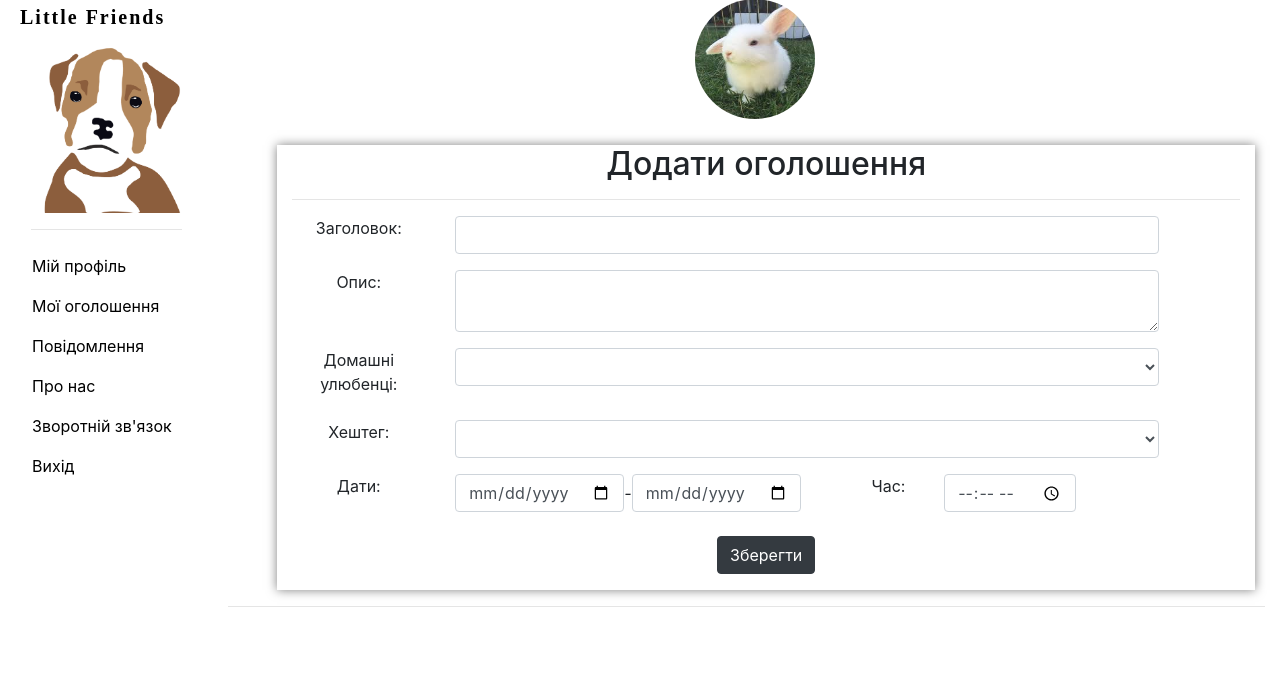
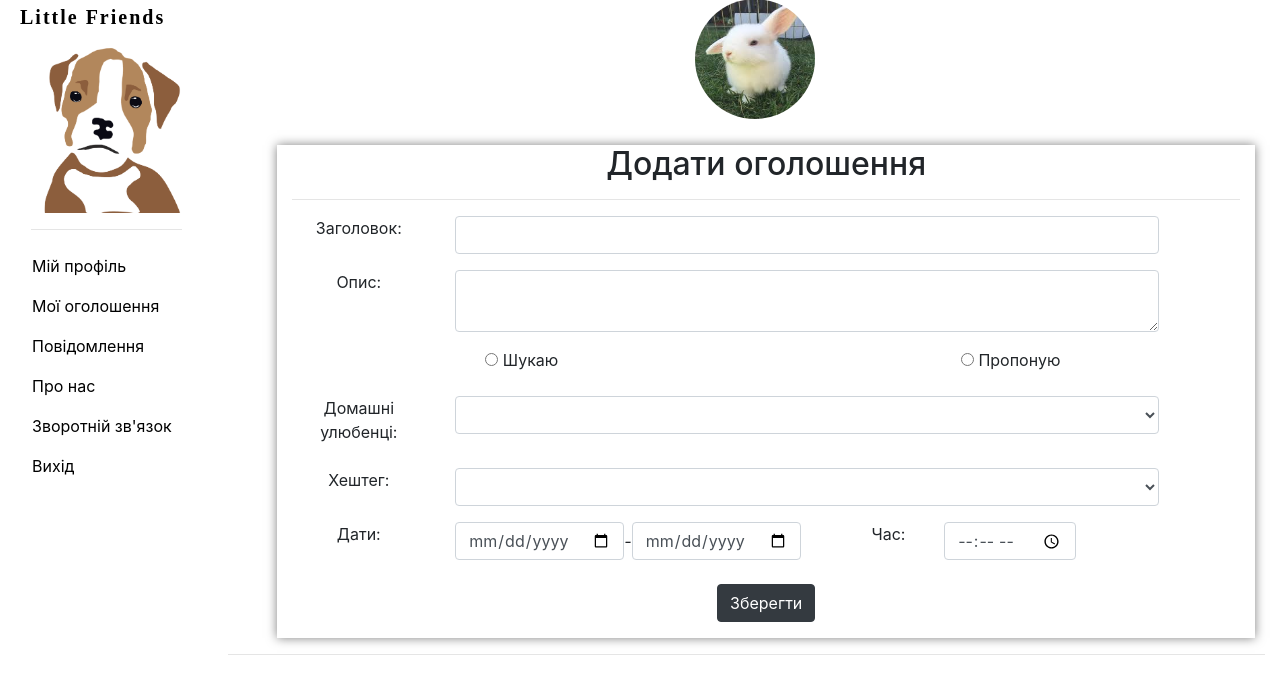
Before and after one commit to HolyShining/little-friends, a Python web app: template app/templates/announcement/create.html in a window 1280 px wide. Shown: the part 22-716 px from the top of the page. Run offline with Jinja, Linux system fonts and the light colour scheme; the template is opened without the code that fills it, so the values that code supplies are empty; some libraries are stand-ins or nearby versions.

Commit message:
add radio for search and offer

```diff
--- a/app/templates/announcement/create.html
+++ b/app/templates/announcement/create.html
@@ -77,15 +77,27 @@
                                 </div>
                                 <div class="pad row">
                                     <div class="col-2">
-                                        <label for="description" class="">Опис:</label>
+                                        <label for="description" >Опис:</label>
                                     </div>
                                     <div class="col-9">
                                         <textarea id="description" class="form-control"></textarea>
                                     </div>
                                 </div>
+
+                                <!--for pet owners-->
+                                <div class="pad row">
+                                    <div class="col-6 text-center">
+                                        <input type="radio" name="pet" id="search">
+                                        <label for="search">Шукаю</label>
+                                    </div>
+                                    <div class="col-6 text-center">
+                                        <input type="radio" name="pet" id="offer">
+                                        <label for="offer">Пропоную</label>
+                                    </div>
+                                </div>
                                 <div class="pad row">
                                     <div class="col-2">
-                                        <label for="pets" class="">Домашні улюбенці:</label>
+                                        <label for="pets">Домашні улюбенці:</label>
                                     </div>
                                     <div class="col-9">
                                         <select id="pets" class="form-control">
@@ -94,6 +106,8 @@
                                         </select>
                                     </div>
                                 </div>
+                                <!--end for pet owner-->
+
                                 <div class="pad row">
                                     <div class="col-2">
                                         <label for="hashtag" class="">Хештег:</label>
```
